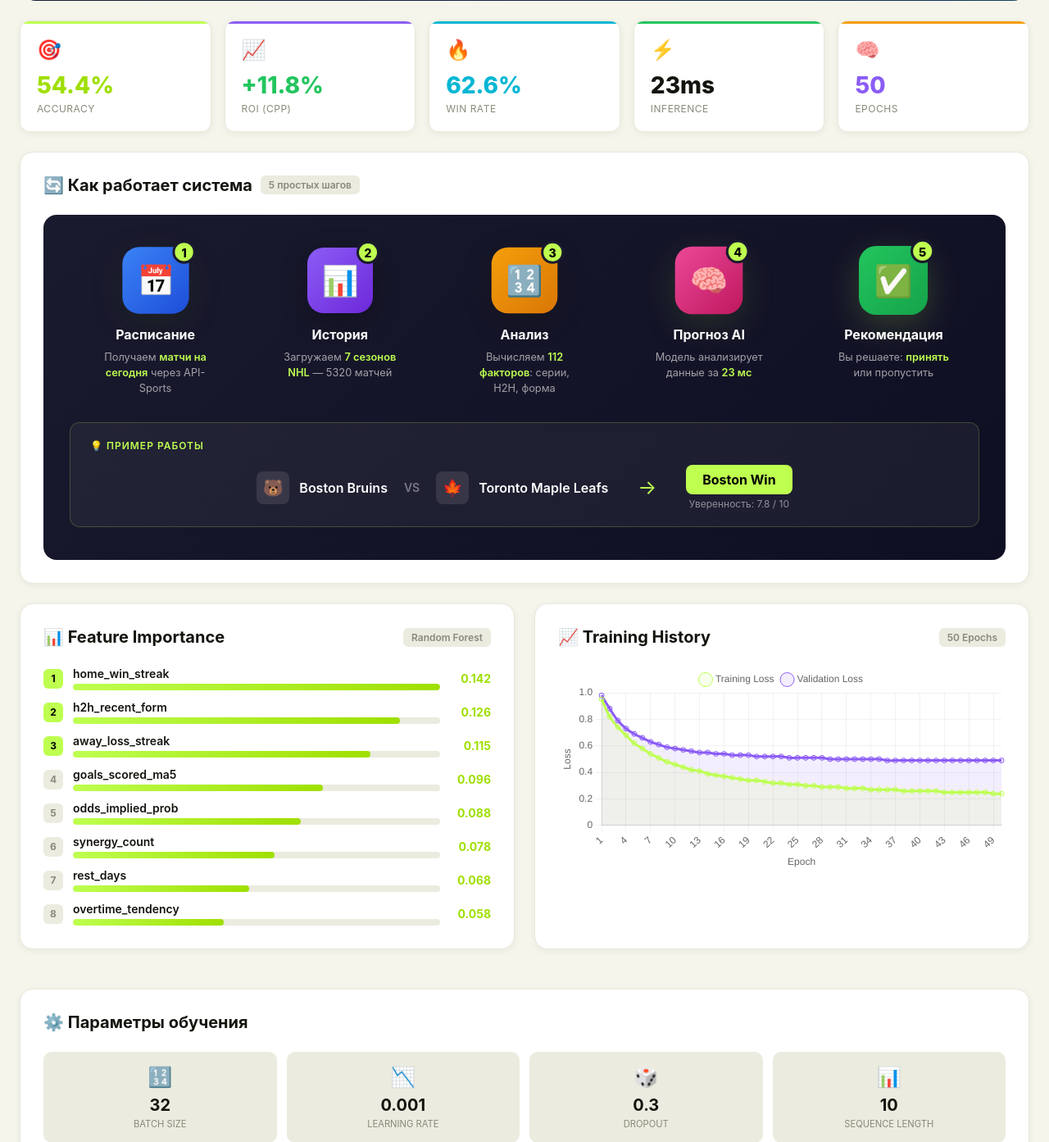
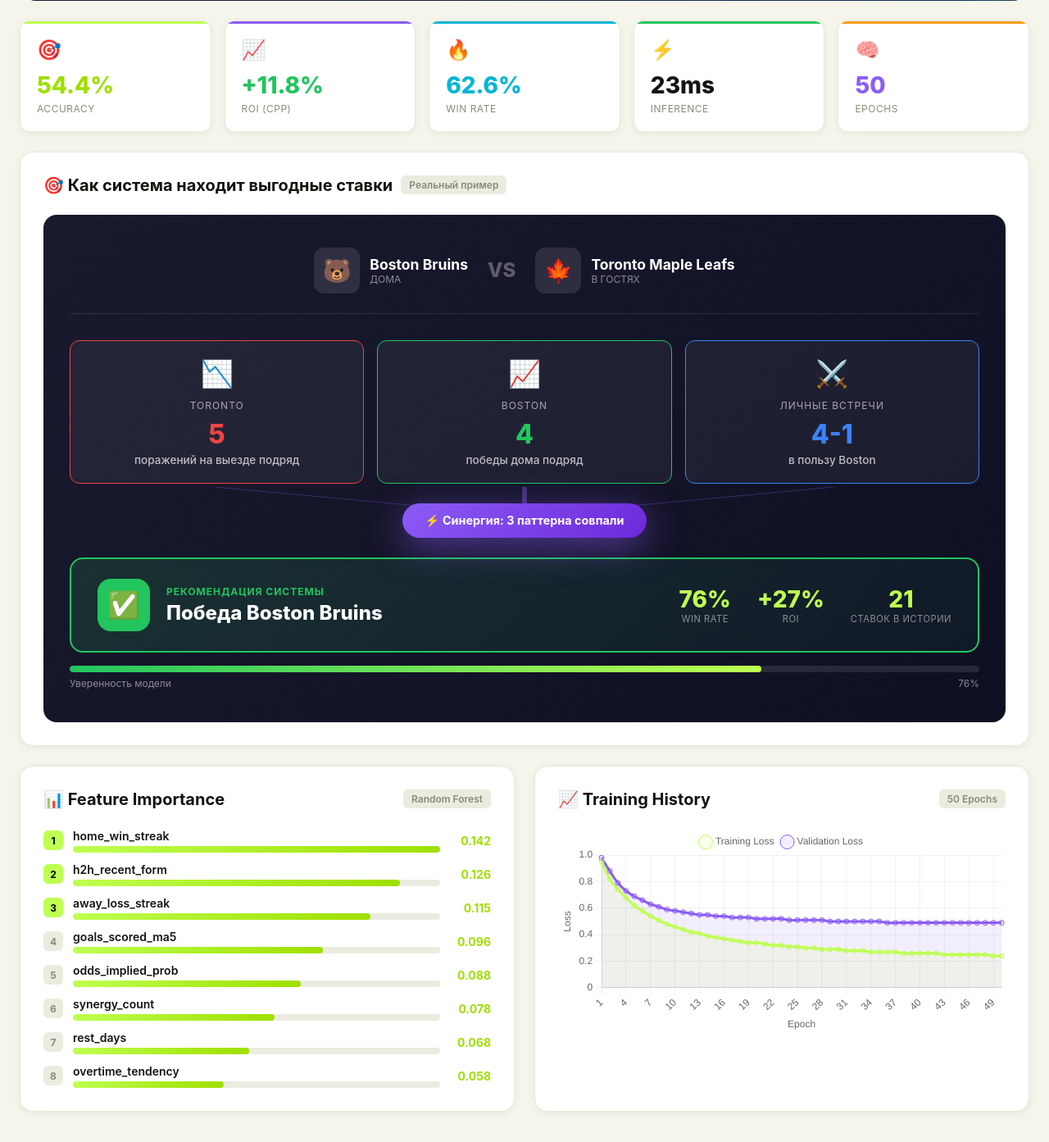
Before and after one commit to Yarik174/pattern_interruption, a Flask app: page /dashboard in a window 1280 px wide. Shown: the part 443-1836 px from the top of the page at 82% size. Run offline with Flask 3, Linux system fonts and the light colour scheme; data that the repository does not hold is empty.

Commit message:
Update visualization to showcase betting patterns and synergy
Refactors the dashboard HTML and CSS to replace the old pipeline visualization with a new storytelling visualization that highlights betting patterns and their synergy.

Replit-Commit-Author: Agent
Replit-Commit-Session-Id: bae8bf6a-ba3e-46e7-a149-5aeaceabca9f
Replit-Commit-Checkpoint-Type: full_checkpoint
Replit-Commit-Event-Id: 6edc6365-9f54-4491-9bf0-3c0a721822bd
Replit-Commit-Screenshot-Url: https://storage.googleapis.com/screenshot-production-us-central1/5bb05217-be29-449c-8dc8-1ff7dff50c77/bae8bf6a-ba3e-46e7-a149-5aeaceabca9f/ieDpuvE
Replit-Helium-Checkpoint-Created: true

```diff
--- a/templates/dashboard.html
+++ b/templates/dashboard.html
@@ -232,8 +232,8 @@
             color: var(--text-muted);
         }
 
-        /* Pipeline Visualization */
-        .pipeline-container {
+        /* Storytelling Visualization */
+        .story-container {
             background: linear-gradient(135deg, #1a1a2e 0%, #0f0f23 100%);
             border-radius: 16px;
             padding: 40px 32px;
@@ -241,220 +241,246 @@
             overflow: hidden;
         }
 
-        .pipeline-steps {
+        .story-match-header {
             display: flex;
-            justify-content: space-between;
-            align-items: flex-start;
+            align-items: center;
+            justify-content: center;
+            gap: 24px;
+            margin-bottom: 32px;
+            padding-bottom: 24px;
+            border-bottom: 1px solid rgba(255,255,255,0.1);
+        }
+
+        .story-team {
+            display: flex;
+            align-items: center;
+            gap: 12px;
+        }
+
+        .story-team-logo {
+            width: 56px;
+            height: 56px;
+            background: rgba(255,255,255,0.1);
+            border-radius: 12px;
+            display: flex;
+            align-items: center;
+            justify-content: center;
+            font-size: 28px;
+        }
+
+        .story-team-info {
+            text-align: left;
+        }
+
+        .story-team-name {
+            color: #fff;
+            font-weight: 700;
+            font-size: 1.1rem;
+        }
+
+        .story-team-role {
+            color: rgba(255,255,255,0.5);
+            font-size: 0.75rem;
+            text-transform: uppercase;
+        }
+
+        .story-vs {
+            color: rgba(255,255,255,0.3);
+            font-size: 1.5rem;
+            font-weight: 800;
+        }
+
+        .patterns-grid {
+            display: grid;
+            grid-template-columns: repeat(3, 1fr);
             gap: 16px;
+            margin-bottom: 24px;
+        }
+
+        .pattern-card {
+            background: rgba(255,255,255,0.05);
+            border-radius: 12px;
+            padding: 20px;
+            border: 1px solid rgba(255,255,255,0.1);
+            text-align: center;
+            position: relative;
+            animation: patternAppear 0.6s ease-out backwards;
+        }
+
+        .pattern-card:nth-child(1) { animation-delay: 0.2s; }
+        .pattern-card:nth-child(2) { animation-delay: 0.4s; }
+        .pattern-card:nth-child(3) { animation-delay: 0.6s; }
+
+        @keyframes patternAppear {
+            from { opacity: 0; transform: translateY(20px); }
+            to { opacity: 1; transform: translateY(0); }
+        }
+
+        .pattern-card.danger { border-color: #EF4444; }
+        .pattern-card.success { border-color: #22C55E; }
+        .pattern-card.info { border-color: #3B82F6; }
+
+        .pattern-icon {
+            font-size: 32px;
+            margin-bottom: 12px;
+        }
+
+        .pattern-team {
+            color: rgba(255,255,255,0.6);
+            font-size: 0.75rem;
+            text-transform: uppercase;
+            letter-spacing: 1px;
+            margin-bottom: 8px;
+        }
+
+        .pattern-value {
+            font-size: 2rem;
+            font-weight: 800;
+            margin-bottom: 4px;
+        }
+
+        .pattern-card.danger .pattern-value { color: #EF4444; }
+        .pattern-card.success .pattern-value { color: #22C55E; }
+        .pattern-card.info .pattern-value { color: #3B82F6; }
+
+        .pattern-label {
+            color: rgba(255,255,255,0.7);
+            font-size: 0.85rem;
+            font-weight: 500;
+        }
+
+        .synergy-connector {
+            display: flex;
+            justify-content: center;
+            align-items: center;
+            margin: 8px 0 24px;
             position: relative;
         }
 
-        .pipeline-step {
-            flex: 1;
+        .synergy-lines {
+            position: absolute;
+            width: 100%;
+            height: 40px;
+            top: -20px;
+        }
+
+        .synergy-badge {
+            background: linear-gradient(135deg, #8B5CF6, #6D28D9);
+            color: #fff;
+            padding: 12px 28px;
+            border-radius: 30px;
+            font-weight: 700;
+            font-size: 0.9rem;
             display: flex;
-            flex-direction: column;
             align-items: center;
-            text-align: center;
-            position: relative;
+            gap: 8px;
+            box-shadow: 0 8px 32px rgba(139, 92, 246, 0.4);
+            animation: synergyPulse 2s ease-in-out infinite;
             z-index: 2;
         }
 
-        .step-icon {
-            width: 80px;
-            height: 80px;
-            border-radius: 20px;
+        @keyframes synergyPulse {
+            0%, 100% { box-shadow: 0 8px 32px rgba(139, 92, 246, 0.4); }
+            50% { box-shadow: 0 12px 48px rgba(139, 92, 246, 0.6); }
+        }
+
+        .result-card {
+            background: linear-gradient(135deg, rgba(34, 197, 94, 0.15), rgba(34, 197, 94, 0.05));
+            border: 2px solid #22C55E;
+            border-radius: 16px;
+            padding: 24px 32px;
+            display: flex;
+            align-items: center;
+            justify-content: space-between;
+            animation: resultAppear 0.8s ease-out 1s backwards;
+        }
+
+        @keyframes resultAppear {
+            from { opacity: 0; transform: scale(0.95); }
+            to { opacity: 1; transform: scale(1); }
+        }
+
+        .result-main {
+            display: flex;
+            align-items: center;
+            gap: 20px;
+        }
+
+        .result-icon {
+            width: 64px;
+            height: 64px;
+            background: #22C55E;
+            border-radius: 16px;
             display: flex;
             align-items: center;
             justify-content: center;
-            font-size: 36px;
-            margin-bottom: 16px;
-            position: relative;
-            box-shadow: 0 8px 32px rgba(0,0,0,0.3);
-            animation: stepPulse 3s ease-in-out infinite;
+            font-size: 32px;
         }
 
-        .step-icon.step-1 { background: linear-gradient(135deg, #3B82F6, #1D4ED8); animation-delay: 0s; }
-        .step-icon.step-2 { background: linear-gradient(135deg, #8B5CF6, #6D28D9); animation-delay: 0.5s; }
-        .step-icon.step-3 { background: linear-gradient(135deg, #F59E0B, #D97706); animation-delay: 1s; }
-        .step-icon.step-4 { background: linear-gradient(135deg, #EC4899, #BE185D); animation-delay: 1.5s; }
-        .step-icon.step-5 { background: linear-gradient(135deg, #22C55E, #16A34A); animation-delay: 2s; }
-
-        @keyframes stepPulse {
-            0%, 100% { transform: scale(1); box-shadow: 0 8px 32px rgba(0,0,0,0.3); }
-            50% { transform: scale(1.05); box-shadow: 0 12px 40px rgba(190,255,80,0.2); }
+        .result-text h4 {
+            color: #22C55E;
+            font-size: 0.75rem;
+            text-transform: uppercase;
+            letter-spacing: 1px;
+            margin-bottom: 4px;
         }
 
-        .step-number {
-            position: absolute;
-            top: -8px;
-            right: -8px;
-            width: 28px;
-            height: 28px;
-            background: var(--accent);
-            border-radius: 50%;
-            display: flex;
-            align-items: center;
-            justify-content: center;
-            font-size: 14px;
+        .result-text .prediction {
+            color: #fff;
+            font-size: 1.5rem;
             font-weight: 800;
-            color: #000;
-            border: 3px solid #1a1a2e;
         }
 
-        .step-title {
-            color: #fff;
-            font-weight: 700;
-            font-size: 1rem;
-            margin-bottom: 8px;
+        .result-stats {
+            display: flex;
+            gap: 32px;
         }
 
-        .step-desc {
-            color: rgba(255,255,255,0.6);
-            font-size: 0.8rem;
-            line-height: 1.5;
-            max-width: 140px;
+        .result-stat {
+            text-align: center;
         }
 
-        .step-highlight {
+        .result-stat .value {
+            font-size: 1.75rem;
+            font-weight: 800;
             color: var(--accent);
-            font-weight: 600;
         }
 
-        /* Arrow between steps */
-        .pipeline-arrow {
-            position: absolute;
-            top: 40px;
-            display: flex;
-            align-items: center;
-            color: var(--accent);
-            z-index: 1;
+        .result-stat .label {
+            color: rgba(255,255,255,0.5);
+            font-size: 0.7rem;
+            text-transform: uppercase;
+            letter-spacing: 0.5px;
         }
 
-        .arrow-line {
-            width: 100%;
-            height: 3px;
-            background: linear-gradient(90deg, transparent, var(--accent), transparent);
-            position: relative;
+        .confidence-bar {
+            margin-top: 16px;
         }
 
-        .arrow-line::after {
-            content: "→";
-            position: absolute;
-            right: -12px;
-            top: -12px;
-            font-size: 24px;
-            color: var(--accent);
-            animation: arrowPulse 1.5s ease-in-out infinite;
+        .confidence-bar .bar-bg {
+            height: 8px;
+            background: rgba(255,255,255,0.1);
+            border-radius: 4px;
+            overflow: hidden;
         }
 
-        @keyframes arrowPulse {
-            0%, 100% { opacity: 0.5; transform: translateX(0); }
-            50% { opacity: 1; transform: translateX(4px); }
+        .confidence-bar .bar-fill {
+            height: 100%;
+            background: linear-gradient(90deg, #22C55E, var(--accent));
+            border-radius: 4px;
+            animation: fillBar 1.5s ease-out 1.2s backwards;
         }
 
-        /* Data flow animation */
-        .data-particle {
-            position: absolute;
-            width: 8px;
-            height: 8px;
-            background: var(--accent);
-            border-radius: 50%;
-            box-shadow: 0 0 12px var(--accent);
-            animation: dataFlow 4s linear infinite;
+        @keyframes fillBar {
+            from { width: 0; }
         }
 
-        @keyframes dataFlow {
-            0% { left: 0%; opacity: 0; }
-            10% { opacity: 1; }
-            90% { opacity: 1; }
-            100% { left: 100%; opacity: 0; }
-        }
-
-        /* Example match card */
-        .pipeline-example {
-            margin-top: 32px;
-            background: rgba(255,255,255,0.05);
-            border-radius: 12px;
-            padding: 20px 24px;
-            border: 1px solid rgba(190,255,80,0.2);
-        }
-
-        .example-header {
+        .confidence-bar .bar-label {
             display: flex;
-            align-items: center;
-            gap: 12px;
-            margin-bottom: 16px;
-        }
-
-        .example-label {
-            color: var(--accent);
+            justify-content: space-between;
+            margin-top: 6px;
             font-size: 0.75rem;
-            font-weight: 600;
-            text-transform: uppercase;
-            letter-spacing: 1px;
-        }
-
-        .example-match {
-            display: flex;
-            align-items: center;
-            justify-content: center;
-            gap: 20px;
-        }
-
-        .example-team {
-            display: flex;
-            align-items: center;
-            gap: 12px;
-            color: #fff;
-        }
-
-        .team-logo {
-            width: 40px;
-            height: 40px;
-            background: rgba(255,255,255,0.1);
-            border-radius: 8px;
-            display: flex;
-            align-items: center;
-            justify-content: center;
-            font-size: 20px;
-        }
-
-        .team-name {
-            font-weight: 600;
-            font-size: 1rem;
-        }
-
-        .vs-text {
-            color: rgba(255,255,255,0.4);
-            font-size: 0.875rem;
-            font-weight: 600;
-        }
-
-        .example-arrow {
-            color: var(--accent);
-            font-size: 24px;
-            margin: 0 16px;
-        }
-
-        .example-result {
-            display: flex;
-            flex-direction: column;
-            align-items: center;
-            gap: 4px;
-        }
-
-        .result-prediction {
-            background: var(--accent);
-            color: #000;
-            padding: 8px 20px;
-            border-radius: 8px;
-            font-weight: 700;
-            font-size: 1rem;
-        }
-
-        .result-confidence {
             color: rgba(255,255,255,0.5);
-            font-size: 0.75rem;
         }
 
         /* Metrics Grid */
@@ -795,9 +821,9 @@
             .cpp-grid { grid-template-columns: 1fr; }
             .params-grid { grid-template-columns: repeat(2, 1fr); }
             .inference-grid { grid-template-columns: repeat(2, 1fr); }
-            .pipeline-steps { flex-wrap: wrap; gap: 24px; justify-content: center; }
-            .pipeline-step { flex: 0 0 40%; }
-            .pipeline-container svg { display: none; }
+            .patterns-grid { grid-template-columns: 1fr 1fr; }
+            .result-card { flex-direction: column; gap: 20px; text-align: center; }
+            .result-stats { justify-content: center; }
         }
 
         @media (max-width: 768px) {
@@ -805,11 +831,10 @@
             .model-hero-content { flex-direction: column; gap: 24px; text-align: center; }
             .model-stats { justify-content: center; }
             .metrics-grid { grid-template-columns: repeat(2, 1fr); }
-            .pipeline-steps { flex-direction: column; align-items: center; gap: 20px; }
-            .pipeline-step { flex: none; width: 100%; max-width: 280px; }
-            .step-desc { max-width: 200px; }
-            .example-match { flex-direction: column; gap: 12px; }
-            .example-arrow { transform: rotate(90deg); }
+            .patterns-grid { grid-template-columns: 1fr; }
+            .story-match-header { flex-direction: column; gap: 12px; }
+            .result-card { padding: 20px; }
+            .result-stats { flex-direction: column; gap: 16px; }
         }
     </style>
 </head>
@@ -898,121 +923,102 @@
             </div>
         </div>
 
-        <!-- How The System Works - Pipeline -->
+        <!-- How The System Finds Value - Storytelling -->
         <div class="nn-section">
             <div class="section-header">
                 <h3 class="section-title">
-                    🔄 Как работает система
-                    <span class="section-badge">5 простых шагов</span>
+                    🎯 Как система находит выгодные ставки
+                    <span class="section-badge">Реальный пример</span>
                 </h3>
             </div>
 
-            <div class="pipeline-container">
-                <div class="pipeline-steps">
-                    <!-- Step 1: Get Games -->
-                    <div class="pipeline-step">
-                        <div class="step-icon step-1">
-                            <span class="step-number">1</span>
-                            📅
-                        </div>
-                        <div class="step-title">Расписание</div>
-                        <div class="step-desc">
-                            Получаем <span class="step-highlight">матчи на сегодня</span> через API-Sports
+            <div class="story-container">
+                <!-- Match Header -->
+                <div class="story-match-header">
+                    <div class="story-team">
+                        <div class="story-team-logo">🐻</div>
+                        <div class="story-team-info">
+                            <div class="story-team-name">Boston Bruins</div>
+                            <div class="story-team-role">Дома</div>
                         </div>
                     </div>
-
-                    <!-- Step 2: Historical Data -->
-                    <div class="pipeline-step">
-                        <div class="step-icon step-2">
-                            <span class="step-number">2</span>
-                            📊
-                        </div>
-                        <div class="step-title">История</div>
-                        <div class="step-desc">
-                            Загружаем <span class="step-highlight">7 сезонов NHL</span> — 5320 матчей
-                        </div>
-                    </div>
-
-                    <!-- Step 3: Feature Building -->
-                    <div class="pipeline-step">
-                        <div class="step-icon step-3">
-                            <span class="step-number">3</span>
-                            🔢
-                        </div>
-                        <div class="step-title">Анализ</div>
-                        <div class="step-desc">
-                            Вычисляем <span class="step-highlight">112 факторов</span>: серии, H2H, форма
-                        </div>
-                    </div>
-
-                    <!-- Step 4: AI Prediction -->
-                    <div class="pipeline-step">
-                        <div class="step-icon step-4">
-                            <span class="step-number">4</span>
-                            🧠
-                        </div>
-                        <div class="step-title">Прогноз AI</div>
-                        <div class="step-desc">
-                            Модель анализирует данные за <span class="step-highlight">23 мс</span>
-                        </div>
-                    </div>
-
-                    <!-- Step 5: Recommendation -->
-                    <div class="pipeline-step">
-                        <div class="step-icon step-5">
-                            <span class="step-number">5</span>
-                            ✅
-                        </div>
-                        <div class="step-title">Рекомендация</div>
-                        <div class="step-desc">
-                            Вы решаете: <span class="step-highlight">принять</span> или пропустить
+                    <div class="story-vs">VS</div>
+                    <div class="story-team">
+                        <div class="story-team-logo">🍁</div>
+                        <div class="story-team-info">
+                            <div class="story-team-name">Toronto Maple Leafs</div>
+                            <div class="story-team-role">В гостях</div>
                         </div>
                     </div>
                 </div>
 
-                <!-- Animated arrows between steps -->
-                <svg style="position: absolute; top: 76px; left: 0; right: 0; height: 8px; z-index: 1;" preserveAspectRatio="none">
-                    <defs>
-                        <linearGradient id="arrowGradient">
-                            <stop offset="0%" stop-color="transparent"/>
-                            <stop offset="50%" stop-color="#BEFF50"/>
-                            <stop offset="100%" stop-color="transparent"/>
-                        </linearGradient>
-                    </defs>
-                    <line x1="18%" y1="4" x2="22%" y2="4" stroke="url(#arrowGradient)" stroke-width="3" stroke-linecap="round">
-                        <animate attributeName="opacity" values="0.3;1;0.3" dur="2s" repeatCount="indefinite"/>
-                    </line>
-                    <line x1="38%" y1="4" x2="42%" y2="4" stroke="url(#arrowGradient)" stroke-width="3" stroke-linecap="round">
-                        <animate attributeName="opacity" values="0.3;1;0.3" dur="2s" begin="0.5s" repeatCount="indefinite"/>
-                    </line>
-                    <line x1="58%" y1="4" x2="62%" y2="4" stroke="url(#arrowGradient)" stroke-width="3" stroke-linecap="round">
-                        <animate attributeName="opacity" values="0.3;1;0.3" dur="2s" begin="1s" repeatCount="indefinite"/>
-                    </line>
-                    <line x1="78%" y1="4" x2="82%" y2="4" stroke="url(#arrowGradient)" stroke-width="3" stroke-linecap="round">
-                        <animate attributeName="opacity" values="0.3;1;0.3" dur="2s" begin="1.5s" repeatCount="indefinite"/>
-                    </line>
-                </svg>
+                <!-- Pattern Cards -->
+                <div class="patterns-grid">
+                    <div class="pattern-card danger">
+                        <div class="pattern-icon">📉</div>
+                        <div class="pattern-team">Toronto</div>
+                        <div class="pattern-value">5</div>
+                        <div class="pattern-label">поражений на выезде подряд</div>
+                    </div>
+                    <div class="pattern-card success">
+                        <div class="pattern-icon">📈</div>
+                        <div class="pattern-team">Boston</div>
+                        <div class="pattern-value">4</div>
+                        <div class="pattern-label">победы дома подряд</div>
+                    </div>
+                    <div class="pattern-card info">
+                        <div class="pattern-icon">⚔️</div>
+                        <div class="pattern-team">Личные встречи</div>
+                        <div class="pattern-value">4-1</div>
+                        <div class="pattern-label">в пользу Boston</div>
+                    </div>
+                </div>
 
-                <!-- Example Match -->
-                <div class="pipeline-example">
-                    <div class="example-header">
-                        <span class="example-label">💡 Пример работы</span>
+                <!-- Synergy Connector -->
+                <div class="synergy-connector">
+                    <svg class="synergy-lines" viewBox="0 0 100 40" preserveAspectRatio="none">
+                        <path d="M16 0 L50 35" stroke="rgba(139,92,246,0.4)" stroke-width="0.5" fill="none"/>
+                        <path d="M50 0 L50 35" stroke="rgba(139,92,246,0.4)" stroke-width="0.5" fill="none"/>
+                        <path d="M84 0 L50 35" stroke="rgba(139,92,246,0.4)" stroke-width="0.5" fill="none"/>
+                    </svg>
+                    <div class="synergy-badge">
+                        ⚡ Синергия: 3 паттерна совпали
                     </div>
-                    <div class="example-match">
-                        <div class="example-team">
-                            <div class="team-logo">🐻</div>
-                            <div class="team-name">Boston Bruins</div>
+                </div>
+
+                <!-- Result Card -->
+                <div class="result-card">
+                    <div class="result-main">
+                        <div class="result-icon">✅</div>
+                        <div class="result-text">
+                            <h4>Рекомендация системы</h4>
+                            <div class="prediction">Победа Boston Bruins</div>
                         </div>
-                        <div class="vs-text">VS</div>
-                        <div class="example-team">
-                            <div class="team-logo">🍁</div>
-                            <div class="team-name">Toronto Maple Leafs</div>
+                    </div>
+                    <div class="result-stats">
+                        <div class="result-stat">
+                            <div class="value">76%</div>
+                            <div class="label">Win Rate</div>
                         </div>
-                        <div class="example-arrow">→</div>
-                        <div class="example-result">
-                            <div class="result-prediction">Boston Win</div>
-                            <div class="result-confidence">Уверенность: 7.8 / 10</div>
+                        <div class="result-stat">
+                            <div class="value">+27%</div>
+                            <div class="label">ROI</div>
                         </div>
+                        <div class="result-stat">
+                            <div class="value">21</div>
+                            <div class="label">Ставок в истории</div>
+                        </div>
+                    </div>
+                </div>
+
+                <!-- Confidence Bar -->
+                <div class="confidence-bar">
+                    <div class="bar-bg">
+                        <div class="bar-fill" style="width: 76%"></div>
+                    </div>
+                    <div class="bar-label">
+                        <span>Уверенность модели</span>
+                        <span>76%</span>
                     </div>
                 </div>
             </div>
```
